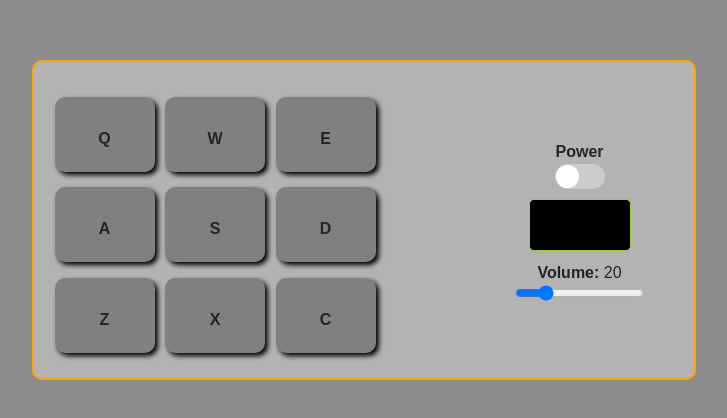
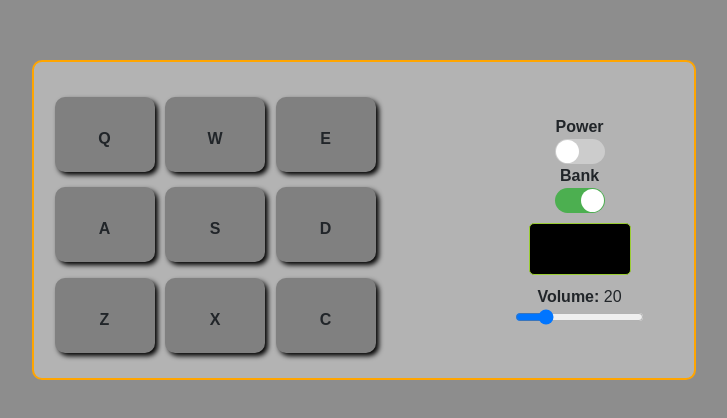
Before and after one commit to can-ngo/drum-machine, a React (Create React App) app: page / in a window 1280 px wide. Shown: the part 180-598 px from the top of the page, without its empty margins (276-1003 px from the left). Built offline with nearby package versions, Linux system fonts and the light colour scheme.

Commit message:
Add Bank selection switch

```diff
--- a/src/App.js
+++ b/src/App.js
@@ -111,11 +111,16 @@ function App() {
   let [power, setPower] = useState(false);
   let [display, setDisplay] = useState('');
   let [volume, setVolume] = useState(20);
+  let [isBankOne, setIsBankOne] = useState(true);
 
 
-  const handleOnClick = ()=>{
+  const handlePowerClick = ()=>{
     setPower(!power);
     setDisplay('');
+  }
+
+  const handleBankClick = () => {
+    setIsBankOne(!isBankOne);
   }
 
   const handleVolumeChange = (e) => {
@@ -124,7 +129,7 @@ function App() {
 
 
   //Power switch Component
-  const SwitchButton = ({id, onClick, receivedPower}) => {
+  const PowerButton = ({id, onClick, receivedPower}) => {
     return(
         <>
           <p><b>{id}</b></p>
@@ -134,6 +139,20 @@ function App() {
         </>
     )
   }
+
+  //Bank switch button
+  const BankButton = ({id, onClick, receivedBank}) => {
+    return(
+        <>
+          <p><b>{id}</b></p>
+          <div id={id} className={`switch ${receivedBank?'bankone':'banktwo'}`} onClick={onClick} >
+            <div className="switch-handle"></div>
+          </div>
+        </>
+    )
+  }
+
+
 
   //Display Component
   const Display = ({id, displayData}) => {
@@ -150,14 +169,19 @@ function App() {
     <div id="drum-machine" className='container'>
       <div className='pad-bank'>
         {
+          isBankOne?
           bankOne.map((item)=>{
+            return <Pad key={item.key} id={item.soundname} label={item.label} power={power} audioSrc={item.url} setDisplay={setDisplay} volume={volume/100}/>
+          })
+          : bankTwo.map((item)=>{
             return <Pad key={item.key} id={item.soundname} label={item.label} power={power} audioSrc={item.url} setDisplay={setDisplay} volume={volume/100}/>
           })
         }
       </div>
       <div className='controls-container'>
         <div className='control'>
-          <SwitchButton id='Power' onClick={handleOnClick} receivedPower={power}/>
+          <PowerButton id='Power' onClick={handlePowerClick} receivedPower={power}/>
+          <BankButton id='Bank' onClick={handleBankClick} receivedBank={isBankOne}/>
           <Display id='Display' displayData={display} />
           <p><b>Volume:</b> {volume}</p>
           <input
--- a/src/SwitchButton.css
+++ b/src/SwitchButton.css
@@ -8,7 +8,7 @@
     cursor: pointer;
     transition: 0.3s;
   }
-
+  .switch.bankone,
   .switch.on {
     background-color: #4caf50;
   }
@@ -24,6 +24,7 @@
     transition: left 0.3s;
   }
 
+  .switch.bankone .switch-handle,
   .switch.on .switch-handle {
     left: 26px;
   }
```
